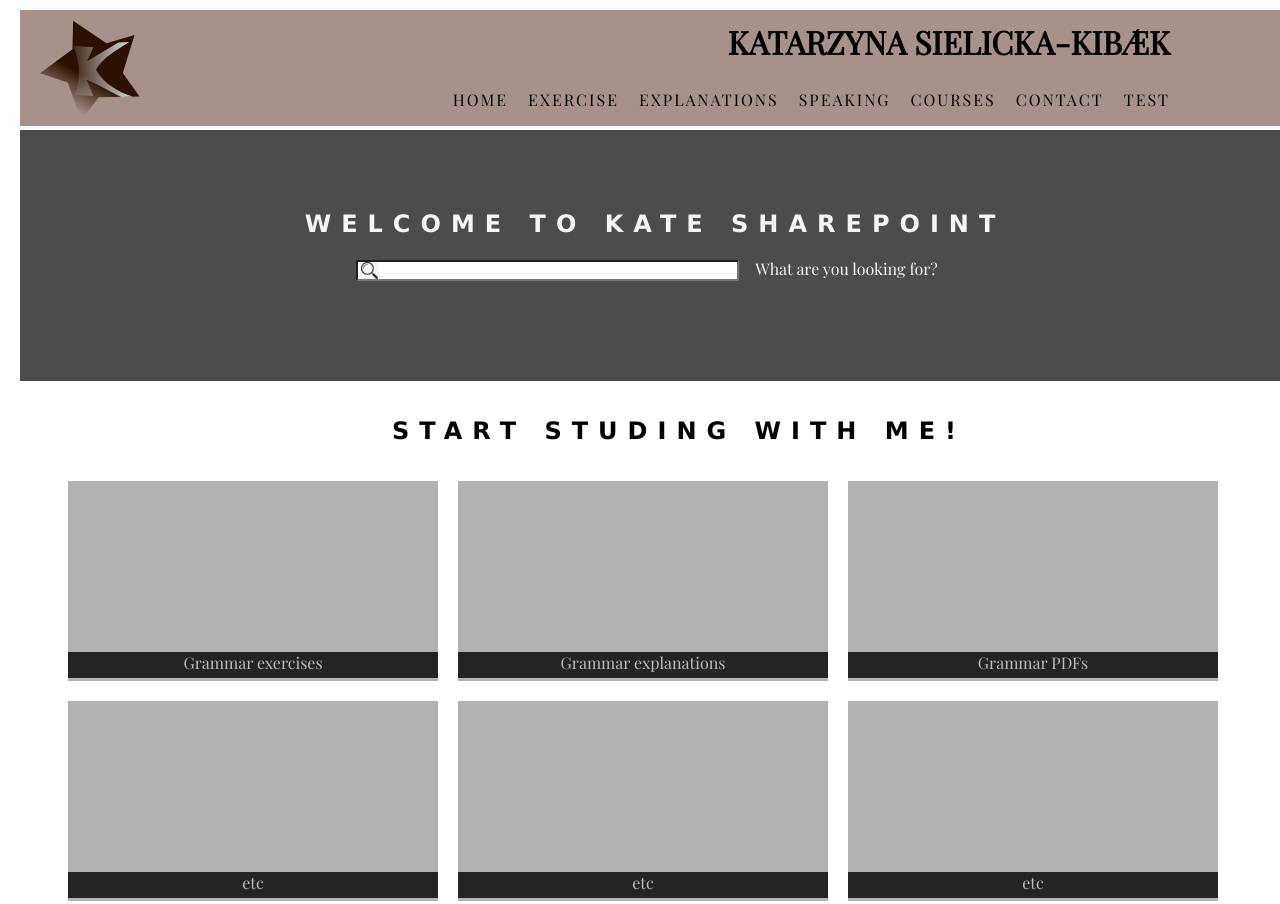
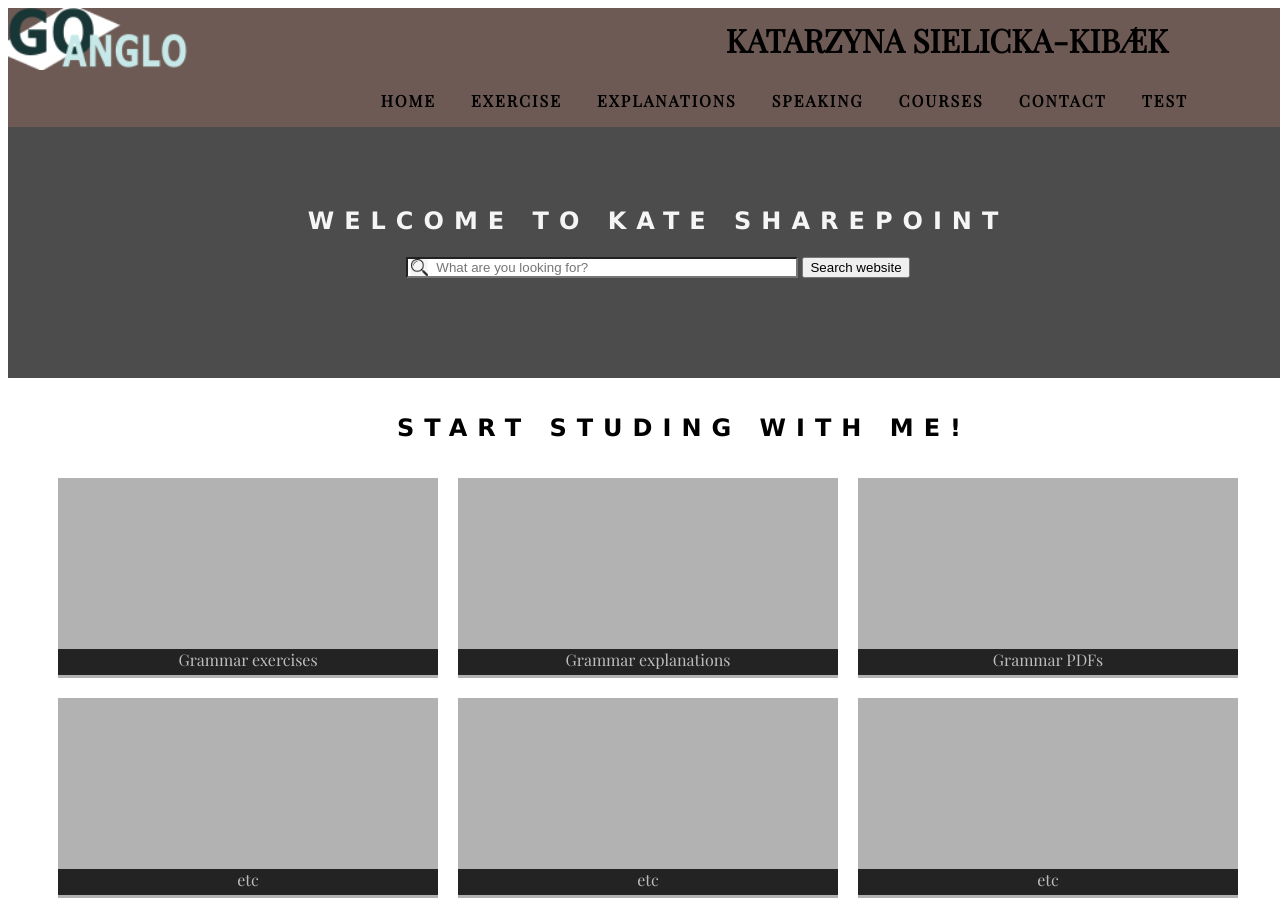
Before and after one commit to Demonik993/KateWebpage, a website built with Parcel: page index.html in a window 1280 px wide. Shown: the top 904 px of the page. Built offline with nearby package versions, Linux system fonts and the light colour scheme; a web font is replaced by a local one.

Commit message:
"Rewrite homepage and css changes"

```diff
--- a/index.html
+++ b/index.html
@@ -17,41 +17,16 @@
 <body>
 	<header>
 		<div id="logo" type="header">
-			<!-- Created with Inkscape (http://www.inkscape.org/) -->
-			<svg height="100" id="svg5" version="1.1" viewbox="0 0 52.916665 52.916666" width="100" xmlns="http://www.w3.org/2000/svg">
-			<defs id="defs2">
-				<lineargradient id="linearGradient740" inkscape:collect="always">
-					<stop id="stop736" offset="0" style="stop-color: #cccccc; stop-opacity: 1"></stop>
-					<stop id="stop738" offset="1" style="stop-color: #cccccc; stop-opacity: 0"></stop>
-				</lineargradient>
-				<lineargradient id="linearGradient668" inkscape:collect="always">
-					<stop id="stop664" offset="0" style="stop-color: #2b1100; stop-opacity: 1"></stop>
-					<stop id="stop666" offset="1" style="stop-color: #2b1100; stop-opacity: 0"></stop>
-				</lineargradient>
-				<rect height="218.20943" id="rect113" width="62.94503" x="25.178013" y="478.38223"></rect>
-				<lineargradient gradientunits="userSpaceOnUse" id="linearGradient670" inkscape:collect="always" x1="42.190655" x2="22.205608" xlink:href="#linearGradient668" y1="178.2" y2="214.28412"></lineargradient>
-				<lineargradient gradienttransform="matrix(0.97603471,-0.03682774,0.03714749,0.98450889,17.207873,-101.29933)" gradientunits="userSpaceOnUse" id="linearGradient742" inkscape:collect="always" x1="69.947662" x2="3.8859789" xlink:href="#linearGradient740" y1="159.88037" y2="162.65608"></lineargradient>
-			</defs>
-			<g id="layer1" inkscape:groupmode="layer" inkscape:label="Warstwa 1">
-				<g id="g2870" transform="matrix(0.48690031,0,0,0.47455968,1.3478493,0.17422156)">
-					<path d="M 23.871028,221.50094 9.0996526,179.05251 -21.448013,168.40808 l 35.806247,-27.16569 0.683705,-32.34187 36.900853,25.6591 30.970219,-9.34394 -13.000265,43.02389 18.456942,26.56699 -44.935459,0.93113 z" id="path331" inkscape:flatsided="false" inkscape:randomized="0" inkscape:rounded="0" inkscape:transform-center-x="-2.7889105" inkscape:transform-center-y="-1.8213822" ome sodipodi:arg1="1.8067049" sodipodi:arg2="2.6514663" sodipodi:cx="37.749531" sodipodi:cy="163.76636" sodipodi:r1="59.379246" sodipodi:r2="32.47279" sodipodi:sides="5" sodipodi:type="star" style=" display: inline; fill: url(#linearGradient670); fill-opacity: 1; stroke-width: 0.264583;" transform="matrix(0.98520946,0,0,0.98520946,18.362561,-106.95825)"></path>
-					<path d="m 33.444643,28.670602 c 6.876695,17.241107 8.988592,35.145131 1.509394,54.383572 L 55.158892,84.481073 47.95988,66.254609 59.863415,71.913662 85.315859,85.532469 98.068184,85.051292 C 81.836852,79.552444 67.437692,71.247651 58.011502,55.326794 65.901591,41.032212 80.618412,33.12303 94.237932,24.187475 L 82.325839,24.636948 48.270273,45.71974 55.275006,30.036171 Z" id="text111" inkscape:transform-center-x="9.3914669" inkscape:transform-center-y="-11.498354" sodipodi:nodetypes="ccccccccccccc" style="font-size: 18.6667px; text-align: justify; white-space: pre; fill: url(#linearGradient742); fill-opacity: 1; stroke-width: 4.94789;"></path>
-				</g>
-			</g></svg>
-		</div>
-		<!-- do usunięcia -->
-		<div id="text-box">
-			<p>
-				Musimy zrobić Ci jakieś logo, potrzebuję wiedzieć co Cię interesuje
-			</p>
+			<img src="src/logo.png" alt="go anglo logo" height="62px">
 		</div>
 		<div id="headerText" type="headerText">
 			<h1 id="name">KATARZYNA SIELICKA-KIBÆK</h1>
-			<!-- do usunięcia -->
-			<div id="text-name"><p>Moze jakaś fajna nazwa?</p></div>
+		</div>
+	</header>
+	<main>
 		<nav id="nav-pan">
 			<ul>
-					<li> <a href="#" target="_self">HOME</a></li>
+				<li> <a href="https://katarzynas.netlify.app/" target="_self">HOME</a></li>
 				<li> <a href="#" target="_self">EXERCISE</a></li>
 				<li> <a href="#" target="_self">EXPLANATIONS</a></li>
 				<li> <a href="#" target="_self">SPEAKING</a></li>
@@ -60,18 +35,15 @@
 				<li> <a href="src/test/test.html" target="_blank">TEST</a></li>
 			</ul>
 		</nav>
-			<div id="text-nav"><p>Jakie elementy w panelu nawigacji i może jakaś  grafika</p></div>
-		</div>
-	</header>
-	<main>
 		<article class="search">
 			<div>
 				<div>
 					<h2>Welcome to Kate SharePoint</h2>
 				</div>
-				<div>
-					<input id="searching" type="text"><label for="searching">What are you looking for?</label>
-				</div>
+				<form id="searching" method="get">
+					<input id="search" placeholder="       What are you looking for?" type="text">
+					<button type="submit">Search website</button>
+				</form>
 			</div>
 		</article>
 		<article id="main-panel">
--- a/style.css
+++ b/style.css
@@ -7,31 +7,31 @@ body {
     font-family: 'Bacasime Antique', serif;
     font-family: 'Open Sans', sans-serif;
     font-family: 'Playfair Display', serif;
+    box-sizing: border-box;
 }
 header {
     display: flex;
-    float: right;
+    float: left;
+    flex-wrap: wrap;
     width: 100%;
     height: fit-content;
-    margin: 2px;
-    position: sticky;
-    top: 10px;
     padding-left: 10px;
     padding-right: 20px;
+    justify-content: space-between;
+    background-color: rgb(109, 90, 84);
+    align-content: flex-start;
 }
-header div {
-    width: 100%;
-    background-color: rgba(71, 25, 11, 0.474);
+#headerText {
+    width: fit-content;
     padding-left: 10px;
     padding-right: 20px;
 }
 #logo {
-    position: absolute;
-    top: 10px;
-    left: 10px;
+    position: relative;
+    top: 0px;
+    left: -10px;
     z-index: 1;
-    width:fit-content;
-    background-color: transparent;
+    width: fit-content;
 }
 div h1{
     text-align: right;
@@ -39,39 +39,40 @@ div h1{
     padding-left: 10px;
     padding-right: 100px;
 }
-div svg {
-    position: relative;
-    left: 10px;
-    height: 100%;
+#nav-pan {
+    display: flex;
+    align-items: flex-end;
+    justify-content: flex-end;
+    position: sticky;
+    top: 0px;
+    background-color: rgb(109, 90, 84);
+    width: 100%;
+    height: min-content;
+    z-index: 2;
 }
-div nav ul {
+#nav-pan ul {
     display: flex;
     float: right;
-    margin-right: 10px;
-    gap: 20px;
+    gap: 35px;
     height: fit-content;
     flex-wrap: wrap;
     row-gap: 2px;
-    padding-left: 10px;
     padding-right: 100px;
 }
 
-div nav ul li {
+#nav-pan ul li {
     list-style: none;
     letter-spacing: 2px;
+    font-weight: 800;
 }
 #nav-pan ul li a {
     text-decoration: none;
     color: black;
 }
-main{
-    padding-left: 10px;
-    padding-right: 20px;
-}
+
 .search {
     display: flex;
     height: fit-content;
-    margin: 2px;
     width: 100%;
     background-color: rgba(0,0,0,0.7);
     color: whitesmoke;
```
Also changed, not shown: src/logo.png (added), src/logo.svg (added). Lines whose indentation alone changed are shown as unchanged.
